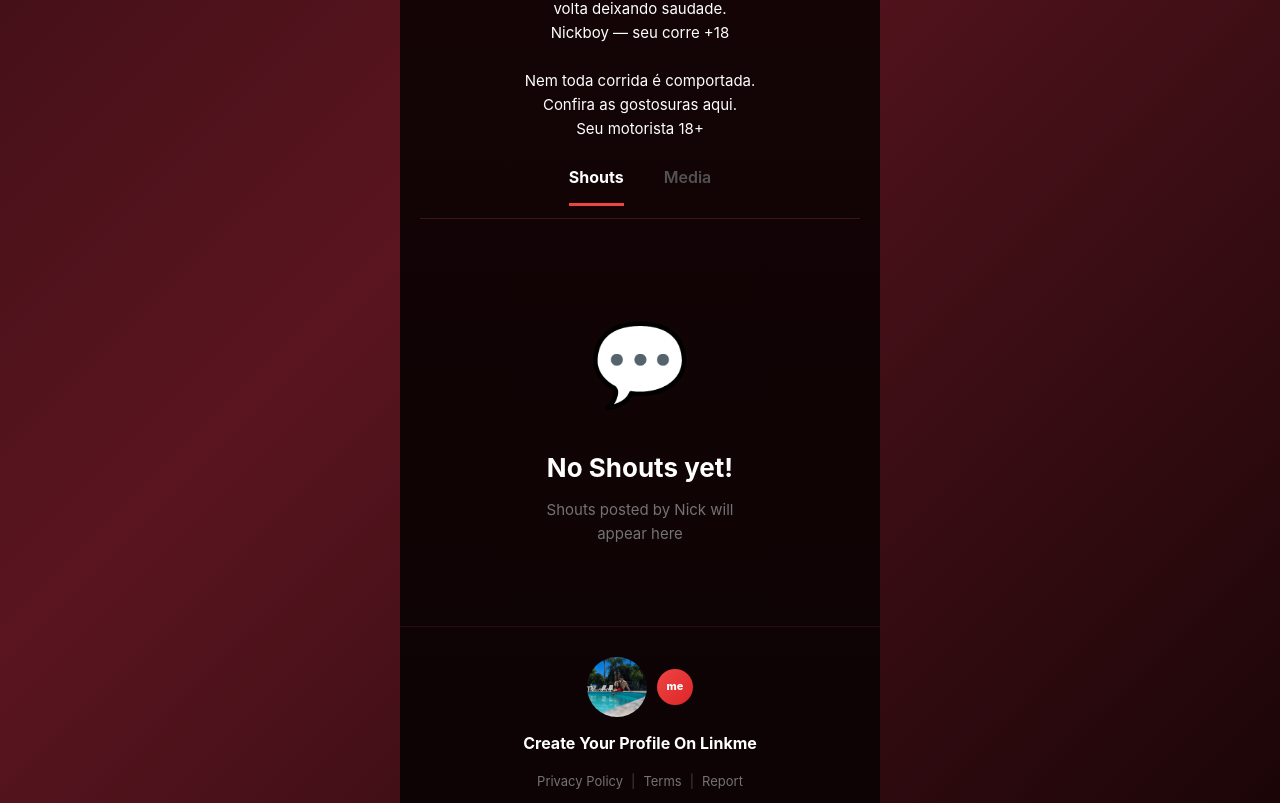
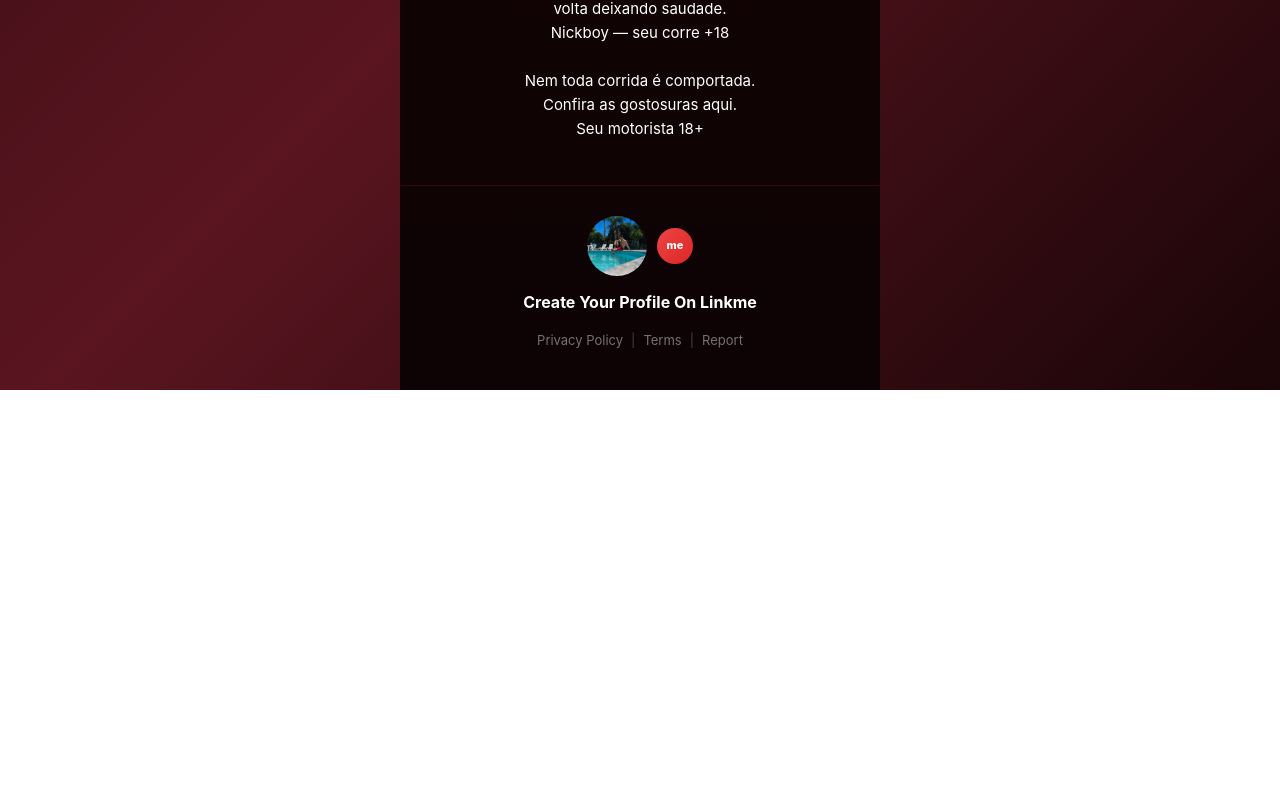
Before and after one commit to ankymohi/nickboy, a React (Create React App) app in the folder client/: page /Landingpage in a window 1280 px wide. Shown: the part 807-1610 px from the top of the page. After the commit the page ends 1197 px from the top, so only its background shows below. Built offline with nearby package versions, Linux system fonts and the light colour scheme.

Commit message:
Update Landingpage.js

```diff
--- a/client/src/pages/Landingpage.js
+++ b/client/src/pages/Landingpage.js
@@ -1,12 +1,10 @@
-import React, { useState, useEffect } from 'react';
+import React, { useEffect } from 'react';
 import img1 from "../assets/11111.JPG";
 import img2 from "../assets/44444.JPG";
 import img3 from "../assets/33333.JPG";
 import img4 from "../assets/222222.JPG";
 
 export default function LinkmeProfile() {
-  const [activeTab, setActiveTab] = useState('shouts');
-
   // Add animation keyframes when component mounts
   useEffect(() => {
     const styleSheet = document.createElement("style");
@@ -116,31 +114,6 @@ export default function LinkmeProfile() {
             Confira as gostosuras aqui.<br/>
             Seu motorista 18+
           </p>
-
-          {/* Tabs */}
-          <div style={styles.tabs}>
-            <div
-              style={{...styles.tab, ...(activeTab === 'shouts' ? styles.tabActive : styles.tabInactive)}}
-              onClick={() => setActiveTab('shouts')}
-            >
-              Shouts
-            </div>
-            <div
-              style={{...styles.tab, ...(activeTab === 'media' ? styles.tabActive : styles.tabInactive)}}
-              onClick={() => setActiveTab('media')}
-            >
-              Media
-            </div>
-          </div>
-
-          {/* No Content */}
-          <div style={styles.noContent}>
-            <div style={styles.noContentEmoji}>💬</div>
-            <h3 style={styles.noContentTitle}>No Shouts yet!</h3>
-            <p style={styles.noContentText}>
-              Shouts posted by Nick will<br/>appear here
-            </p>
-          </div>
         </div>
 
         {/* Footer */}
@@ -309,53 +282,6 @@ const styles = {
     fontWeight: 400,
     lineHeight: '1.6',
   },
-  tabs: {
-    display: 'flex',
-    justifyContent: 'center',
-    gap: '40px',
-    borderBottom: '1px solid #3d1419',
-    paddingBottom: '12px',
-    marginBottom: '30px',
-  },
-  tab: {
-    fontSize: '16px',
-    fontWeight: 700,
-    cursor: 'pointer',
-    paddingBottom: '12px',
-    borderBottom: '3px solid transparent',
-    transition: 'all 0.2s',
-    position: 'relative',
-  },
-  tabActive: {
-    color: '#fff',
-    borderBottom: '3px solid #ef4444',
-  },
-  tabInactive: {
-    color: '#525252',
-    fontWeight: 600,
-  },
-  noContent: {
-    textAlign: 'center',
-    padding: '50px 30px 60px',
-  },
-  noContentEmoji: {
-    fontSize: '80px',
-    marginBottom: '20px',
-    display: 'inline-block',
-  },
-  noContentTitle: {
-    fontSize: '26px',
-    fontWeight: 700,
-    marginBottom: '10px',
-    color: '#fff',
-    margin: '0 0 10px 0',
-  },
-  noContentText: {
-    fontSize: '15px',
-    color: '#737373',
-    fontWeight: 400,
-    margin: 0,
-  },
   footer: {
     textAlign: 'center',
     padding: '30px 20px 40px',
```
